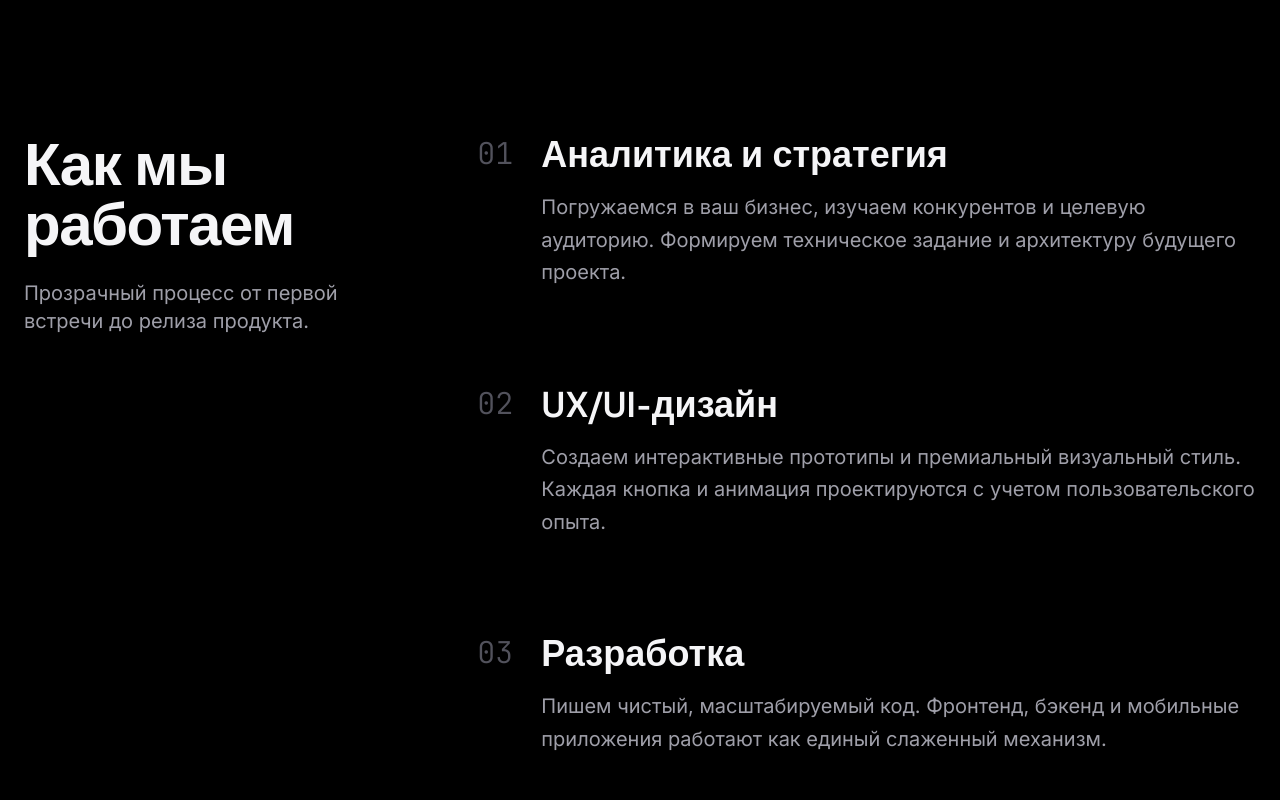
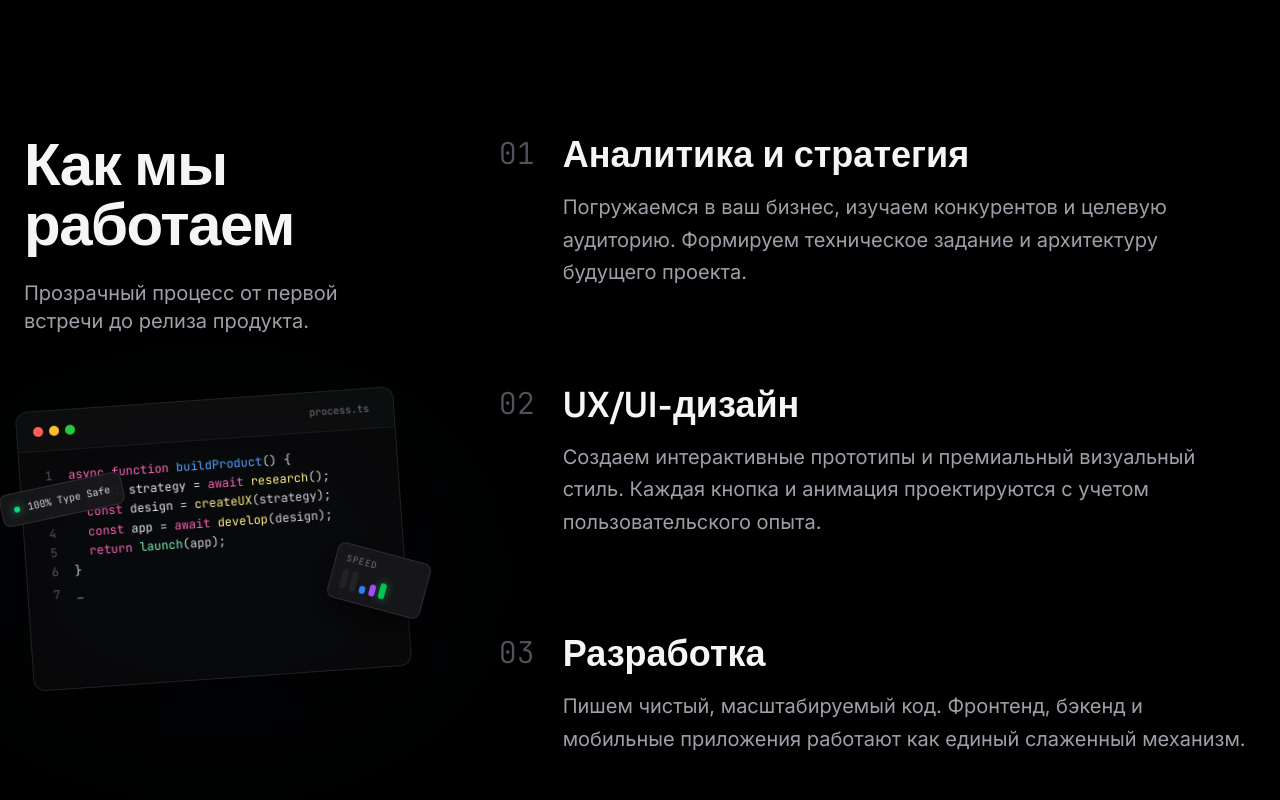
Before and after one commit to echopro-create/techno-bechno, a Next.js app: page / in a window 1280 px wide. Shown: the part 2360-3160 px from the top of the page. Built offline with nearby package versions, Linux system fonts and the light colour scheme.

Commit message:
feat(ui): add premium animated IDE code snippet graphic to Process section

```diff
--- a/components/Process.tsx
+++ b/components/Process.tsx
@@ -3,15 +3,106 @@
 import { motion } from 'motion/react';
 import { PROCESS_STEPS } from '@/lib/constants';
 
+function ProcessGraphic() {
+  return (
+    <div className="mt-16 hidden lg:block relative w-full h-[280px] perspective-[1000px] group cursor-default">
+      {/* Ambient Glow */}
+      <div className="absolute inset-x-0 bottom-0 top-1/4 bg-blue-500/10 blur-[80px] rounded-[100%] transition-opacity duration-1000 opacity-50 group-hover:opacity-100 mix-blend-screen"></div>
+
+      {/* Main IDE Window */}
+      <div className="absolute inset-0 bg-zinc-950/80 backdrop-blur-2xl border border-white/10 shadow-[0_30px_80px_rgba(0,0,0,0.8)] rounded-xl flex flex-col transform rotate-[-4deg] transition-all duration-700 group-hover:rotate-[0deg] group-hover:scale-105 z-10 overflow-hidden">
+
+        {/* Header */}
+        <div className="flex items-center justify-between px-4 py-3 border-b border-white/5 bg-white/[0.02]">
+          <div className="flex items-center gap-1.5">
+            <div className="w-2.5 h-2.5 rounded-full bg-[#FF5F56]"></div>
+            <div className="w-2.5 h-2.5 rounded-full bg-[#FFBD2E]"></div>
+            <div className="w-2.5 h-2.5 rounded-full bg-[#27C93F]"></div>
+          </div>
+          <span className="font-mono text-[10px] text-zinc-500 mr-2">process.ts</span>
+        </div>
+
+        {/* Code View */}
+        <div className="flex-1 p-4 font-mono text-xs leading-[1.6] text-zinc-300 overflow-hidden flex flex-col text-left">
+           <div className="flex">
+             <span className="text-zinc-600 mr-4 select-none text-right w-4">1</span>
+             <span className="text-pink-400">async function</span>&nbsp;
+             <span className="text-blue-400">buildProduct</span>() {'{'}
+           </div>
+
+           <div className="flex">
+             <span className="text-zinc-600 mr-4 select-none text-right w-4">2</span>
+             <span className="ml-4 text-pink-400">const</span>&nbsp;
+             <span className="text-zinc-200">strategy</span>&nbsp;=&nbsp;
+             <span className="text-pink-400">await</span>&nbsp;
+             <span className="text-yellow-200">research</span>();
+           </div>
+
+           <div className="flex">
+             <span className="text-zinc-600 mr-4 select-none text-right w-4">3</span>
+             <span className="ml-4 text-pink-400">const</span>&nbsp;
+             <span className="text-zinc-200">design</span>&nbsp;=&nbsp;
+             <span className="text-yellow-200">createUX</span>(strategy);
+           </div>
+
+           <div className="flex">
+             <span className="text-zinc-600 mr-4 select-none text-right w-4">4</span>
+             <span className="ml-4 text-pink-400">const</span>&nbsp;
+             <span className="text-zinc-200">app</span>&nbsp;=&nbsp;
+             <span className="text-pink-400">await</span>&nbsp;
+             <span className="text-yellow-200">develop</span>(design);
+           </div>
+
+           <div className="flex">
+             <span className="text-zinc-600 mr-4 select-none text-right w-4">5</span>
+             <span className="ml-4 text-pink-400">return</span>&nbsp;
+             <span className="text-green-300">launch</span>(app);
+           </div>
+
+           <div className="flex">
+             <span className="text-zinc-600 mr-4 select-none text-right w-4">6</span>
+             <span className="text-zinc-300">{'}'}</span>
+           </div>
+
+           <div className="flex mt-1 items-center">
+             <span className="text-zinc-600 mr-4 select-none text-right w-4">7</span>
+             <span className="text-zinc-400 animate-pulse">_</span>
+           </div>
+        </div>
+      </div>
+
+      {/* Floating Status Card */}
+      <div className="absolute -left-6 top-[30%] bg-zinc-900/90 backdrop-blur-xl border border-white/10 rounded-lg py-2 px-3 flex items-center gap-2 transform -rotate-[12deg] transition-all duration-700 group-hover:-rotate-[18deg] group-hover:-translate-x-3 group-hover:-translate-y-2 shadow-2xl z-20">
+         <div className="w-1.5 h-1.5 rounded-full bg-green-400 animate-pulse shadow-[0_0_10px_rgba(74,222,128,0.8)]"></div>
+         <span className="font-mono text-[10px] text-zinc-300">100% Type Safe</span>
+      </div>
+
+      {/* Floating Speed Card */}
+      <div className="absolute -right-6 bottom-[25%] w-24 bg-zinc-900/90 backdrop-blur-xl border border-white/10 rounded-lg p-2.5 flex flex-col gap-1.5 transform rotate-[15deg] transition-all duration-700 group-hover:rotate-[8deg] group-hover:translate-x-3 group-hover:-translate-y-2 shadow-[0_10px_40px_rgba(0,0,0,0.8)] z-20">
+         <span className="font-mono text-[9px] text-zinc-500 uppercase tracking-widest leading-none">Speed</span>
+         <div className="flex gap-1 items-end h-5">
+            <div className="w-1.5 h-full bg-white/5 rounded-sm"></div>
+            <div className="w-1.5 h-full bg-white/5 rounded-sm"></div>
+            <div className="w-1.5 h-[40%] bg-blue-500 rounded-sm group-hover:h-full transition-all duration-700 delay-100"></div>
+            <div className="w-1.5 h-[60%] bg-purple-500 rounded-sm group-hover:h-full transition-all duration-700 delay-200"></div>
+            <div className="w-1.5 h-[80%] bg-green-500 rounded-sm shadow-[0_0_8px_rgba(34,197,94,0.6)] group-hover:h-full transition-all duration-700 delay-300"></div>
+         </div>
+      </div>
+
+    </div>
+  );
+}
+
 export function Process() {
   return (
-    <section id="process" className="py-32 px-6 relative z-10">
-      <div className="max-w-7xl mx-auto flex flex-col md:flex-row gap-16 items-start">
-        <div className="md:w-1/3 md:sticky md:top-32 text-center md:text-left">
-          <h2 className="text-4xl md:text-6xl font-semibold tracking-tight mb-6 font-display text-balance text-center md:text-left">Как мы работаем</h2>
-          <p className="text-xl text-zinc-400 text-pretty text-center md:text-left">Прозрачный процесс от первой встречи до релиза продукта.</p>
+    <section id="process" className="py-24 md:py-32 px-6 relative z-10">
+      <div className="max-w-7xl mx-auto flex flex-col lg:flex-row gap-16 lg:gap-24 items-start">
+        <div className="lg:w-1/3 lg:sticky lg:top-32 text-center lg:text-left">
+          <h2 className="text-4xl md:text-6xl font-semibold tracking-tight mb-6 font-display text-balance text-center lg:text-left">Как мы работаем</h2>
+          <p className="text-xl text-zinc-400 text-pretty text-center lg:text-left">Прозрачный процесс от первой встречи до релиза продукта.</p>
+          <ProcessGraphic />
         </div>
-        <div className="md:w-2/3 flex flex-col gap-24 pt-16 md:pt-0">
+        <div className="lg:w-2/3 flex flex-col gap-24 pt-12 lg:pt-0">
           {PROCESS_STEPS.map((step, i) => (
             <motion.div
               key={step.num}
@@ -19,10 +110,10 @@ export function Process() {
               whileInView={{ opacity: 1, y: 0 }}
               viewport={{ once: true, margin: "-20%" }}
               transition={{ duration: 0.6 }}
-              className="relative text-center md:text-left md:pl-16"
+              className="relative text-center md:text-left md:pl-16 group"
             >
-              <div className="md:hidden text-2xl font-light text-zinc-600 font-mono mb-2">{step.num}</div>
-              <div className="hidden md:block absolute left-0 top-0 text-3xl font-light text-zinc-600 font-mono">{step.num}</div>
+              <div className="md:hidden text-2xl font-light text-zinc-600 font-mono mb-2 transition-colors duration-500 group-hover:text-zinc-400">{step.num}</div>
+              <div className="hidden md:block absolute left-0 top-0 text-3xl font-light text-zinc-600 font-mono transition-colors duration-500 group-hover:text-zinc-400">{step.num}</div>
               <h3 className="text-2xl md:text-4xl font-semibold mb-4 font-display">{step.title}</h3>
               <p className="text-lg md:text-xl text-zinc-400 leading-relaxed">{step.desc}</p>
             </motion.div>
```
